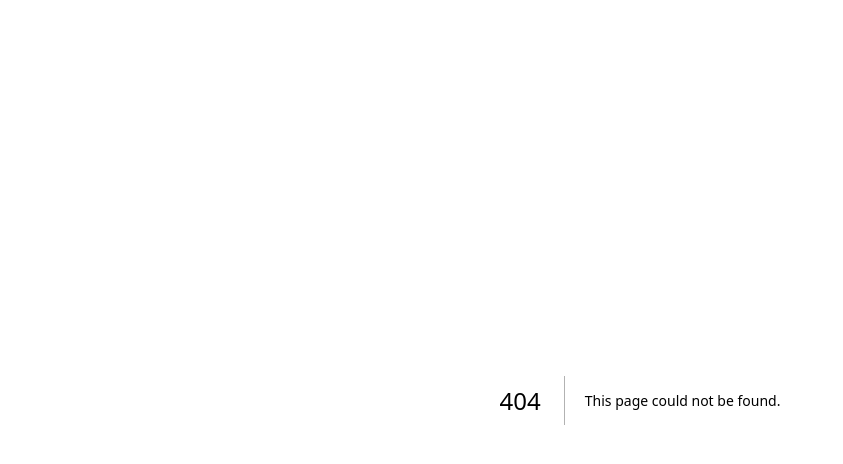
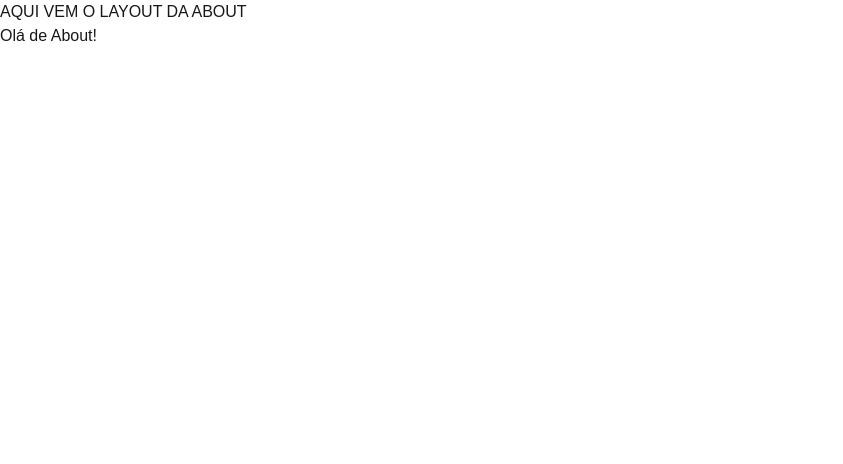
Before and after one commit to LuizHenrique-BS/next-blog, a Next.js app: page /about in a window 1280 px wide. Before the commit this address had no page. Shown: the top 464 px of the page, without its empty margins (0-843 px from the left). Built offline with nearby package versions, Linux system fonts and the light colour scheme.

Commit message:
feat(about): about page added

```diff
--- /dev/null
+++ b/src/app/about/layout.tsx
@@ -0,0 +1,8 @@
+export default function RootLayout({ children }: LayoutProps<"/">) {
+  return (
+    <>
+      <h1>AQUI VEM O LAYOUT DA ABOUT</h1>
+      {children}
+    </>
+  );
+}
--- /dev/null
+++ b/src/app/about/page.tsx
@@ -0,0 +1,3 @@
+export default function AboutPage() {
+  return <h1>Olá de About!</h1>;
+}
```
